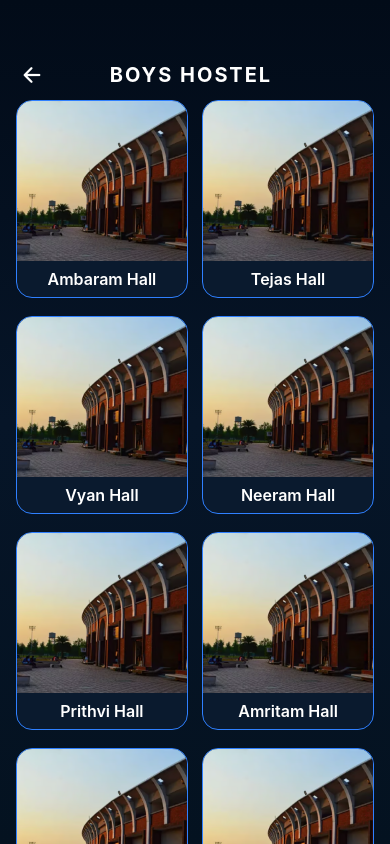
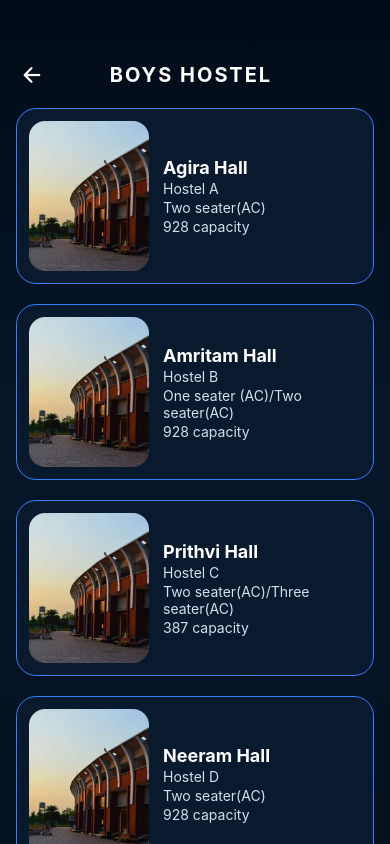
Before and after one commit to NavikaCodes/Frosh-App-Frontend, a React Native app: screen /Boys in a window 390 px wide. Built offline with nearby package versions, Linux system fonts and the light colour scheme.

Commit message:
Add GirlsScreen and BoysScreen

```diff
--- a/screens/BoysScreen.js
+++ b/screens/BoysScreen.js
@@ -22,27 +22,95 @@ const fallbackTheme = {
   accent: '#2F80FF',
 };
 
+// ---------- UPDATED ROOMS DATA (exact order) ----------
 const rooms = [
-  { id: 1, name: 'Ambaram Hall', image: require('../assets/cos.avif') },
-  { id: 2, name: 'Tejas Hall', image: require('../assets/cos.avif') },
-  { id: 3, name: 'Vyan Hall', image: require('../assets/cos.avif') },
-  { id: 4, name: 'Neeram Hall', image: require('../assets/cos.avif') },
-  { id: 5, name: 'Prithvi Hall', image: require('../assets/cos.avif') },
-  { id: 6, name: 'Amritam Hall', image: require('../assets/cos.avif') },
-  { id: 7, name: 'Vyom Hall', image: require('../assets/cos.avif') },
-  { id: 8, name: 'Anantam Hall', image: require('../assets/cos.avif') },
-  { id: 9, name: 'Viyat Hall', image: require('../assets/cos.avif') },
+  {
+    id: 1,
+    name: 'Agira Hall',
+    nickname: 'Hostel A',
+    seating: 'Two seater(AC)',
+    capacity: '928 capacity',
+    image: require('../assets/cos.avif'),
+  },
+  {
+    id: 2,
+    name: 'Amritam Hall',
+    nickname: 'Hostel B',
+    seating: 'One seater (AC)/Two seater(AC)',
+    capacity: '928 capacity',
+    image: require('../assets/cos.avif'),
+  },
+  {
+    id: 3,
+    name: 'Prithvi Hall',
+    nickname: 'Hostel C',
+    seating: 'Two seater(AC)/Three seater(AC)',
+    capacity: '387 capacity',
+    image: require('../assets/cos.avif'),
+  },
+  {
+    id: 4,
+    name: 'Neeram Hall',
+    nickname: 'Hostel D',
+    seating: 'Two seater(AC)',
+    capacity: '928 capacity',
+    image: require('../assets/cos.avif'),
+  },
+  {
+    id: 5,
+    name: 'Vyan Hall',
+    nickname: 'Hostel H',
+    seating: 'Four seater(AC)',
+    capacity: '670 capacity',
+    image: require('../assets/cos.avif'),
+  },
+  {
+    id: 6,
+    name: 'Tejas Hall',
+    nickname: 'Hostel J',
+    seating: 'One seater(Non AC)/Two seater(AC)',
+    capacity: '950 capacity',
+    image: require('../assets/cos.avif'),
+  },
+  {
+    id: 7,
+    name: 'Ambram Hall',
+    nickname: 'Hostel K',
+    seating: 'Two seater (AC/Non AC)',
+    capacity: '600 capacity',
+    image: require('../assets/cos.avif'),
+  },
+  {
+    id: 8,
+    name: 'Viyat Hall',
+    nickname: 'Hostel L',
+    seating: 'Two seater (AC)',
+    capacity: '200 capacity',
+    image: require('../assets/cos.avif'),
+  },
+  {
+    id: 9,
+    name: 'Anantam Hall',
+    nickname: 'Hostel M',
+    seating: 'Two seater(AC)/One seater(AC)',
+    capacity: '1148 capacity',
+    image: require('../assets/cos.avif'),
+  },
+  {
+    id: 10,
+    name: 'Vyom Hall',
+    nickname: 'Hostel O',
+    seating: 'Two seater(AC)',
+    capacity: '928 capacity',
+    image: require('../assets/cos.avif'),
+  },
 ];
 
 export default function BoysScreen({ theme: themeProp }) {
   const navigation = useNavigation();
   const route = useRoute();
 
-  // Accept theme as a direct prop OR from route.params (when reached via
-  // navigation.navigate('Hostels', { theme })), falling back only if
-  // neither is present.
   const t = themeProp || route.params?.theme || fallbackTheme;
-
   const isDarkTheme = t.textPrimary?.toUpperCase() === '#FFFFFF';
 
   return (
@@ -62,24 +130,36 @@ export default function BoysScreen({ theme: themeProp }) {
             <View style={{ width: 40 }} />
           </View>
 
-          <ScrollView contentContainerStyle={styles.scrollContent}>
-            <View style={styles.grid}>
+          <ScrollView showsVerticalScrollIndicator={false} contentContainerStyle={styles.scrollContent}>
             {rooms.map((room) => (
               <View
                 key={room.id}
                 style={[
-                    styles.card,
-                    {
-                      backgroundColor: t.cardBg,
-                      borderColor: t.accent,
-                    },
+                  styles.hallCard,
+                  { borderColor: t.accent, backgroundColor: t.cardBg },
                 ]}
               >
-                  <Image source={room.image} style={styles.cardImage} />
-                  <Text style={[styles.cardName, { color: t.textPrimary }]}>{room.name}</Text>
+                <Image source={room.image} style={styles.hallImage} />
+                <View style={styles.cardContent}>
+                  {/* Name */}
+                  <Text style={[styles.hallTitle, { color: t.textPrimary }]}>
+                    {room.name}
+                  </Text>
+                  {/* Nickname */}
+                  <Text style={[styles.hallSubtitle, { color: t.textSecondary }]}>
+                    {room.nickname}
+                  </Text>
+                  {/* Seating type */}
+                  <Text style={[styles.hallSubtitle, { color: t.textSecondary }]}>
+                    {room.seating}
+                  </Text>
+                  {/* Capacity */}
+                  <Text style={[styles.hallSubtitle, { color: t.textSecondary }]}>
+                    {room.capacity}
+                  </Text>
+                </View>
               </View>
             ))}
-            </View>
           </ScrollView>
         </SafeAreaView>
       </LinearGradient>
@@ -87,6 +167,7 @@ export default function BoysScreen({ theme: themeProp }) {
   );
 }
 
+// ---------- STYLES (unchanged) ----------
 const styles = StyleSheet.create({
   container: { flex: 1 },
   header: {
@@ -104,32 +185,19 @@ const styles = StyleSheet.create({
     letterSpacing: 2,
   },
   scrollContent: {
-    paddingHorizontal: 16,
-    paddingBottom: 16,
+    paddingBottom: 30,
+    paddingTop: 8,
   },
-  grid: {
+  hallCard: {
+    marginHorizontal: 16,
+    marginBottom: 20,
+    padding: 12,
+    borderRadius: 20,
+    borderWidth: 1,
     flexDirection: 'row',
-    flexWrap: 'wrap',
-    justifyContent: 'space-between',
   },
-  card: {
-    width: '48%',
-    marginBottom: 18,
-    borderRadius: 16,
-    overflow: 'hidden',
-    borderWidth: 1,
-    paddingBottom: 8,
-  },
-  cardImage: {
-    width: '100%',
-    height: 160,
-    resizeMode: 'cover',
-  },
-  cardName: {
-    fontSize: 16,
-    fontWeight: '600',
-    textAlign: 'center',
-    marginTop: 8,
-    paddingHorizontal: 4,
-  },
+  hallImage: { width: 120, height: 150, borderRadius: 16 },
+  cardContent: { flex: 1, marginLeft: 14, justifyContent: 'center' }, // changed to center vertically
+  hallTitle: { fontSize: 18, fontWeight: '700' },
+  hallSubtitle: { fontSize: 14, marginTop: 2 },
 });
--- a/screens/GirlsScreen.js
+++ b/screens/GirlsScreen.js
@@ -19,28 +19,70 @@ const fallbackTheme = {
   textPrimary: '#FFFFFF',
   textSecondary: '#D5DDF0',
   cardBg: '#0A1A2E',
-  accent: '#2F80FF',
+  accent: '#8F5BFF', // purple – used for icons/accents if needed
 };
 
+// ---------- GIRLS HOSTEL DATA ----------
 const rooms = [
-  { id: 1, name: 'Vasudha Hall', image: require('../assets/cos.avif') },
-  { id: 2, name: 'Ira Hall', image: require('../assets/cos.avif') },
-  { id: 3, name: 'Ananta Hall', image: require('../assets/cos.avif') },
-  { id: 4, name: 'Vahni Hall', image: require('../assets/cos.avif') },
-  { id: 5, name: 'Avni Hall', image: require('../assets/cos.avif') },
-  { id: 6, name: 'Dhriti Hall', image: require('../assets/cos.avif') },
+  {
+    id: 1,
+    name: 'Vasudha Hall',
+    nickname: 'Hostel G/E',
+    seating: 'Three seater(AC)/Four seater(AC)',
+    capacity: '360 capacity',
+    image: require('../assets/cos.avif'),
+  },
+  {
+    id: 2,
+    name: 'Ira Hall',
+    nickname: 'Hostel I',
+    seating: 'One seater (Non AC)/Three seater(AC)',
+    capacity: '320 capacity',
+    image: require('../assets/cos.avif'),
+  },
+  {
+    id: 3,
+    name: 'Ananta Hall',
+    nickname: 'Hostel N',
+    seating: 'One seater(AC)/Two seater(AC)',
+    capacity: '500 capacity',
+    image: require('../assets/cos.avif'),
+  },
+  {
+    id: 4,
+    name: 'Dhriti Hall',
+    nickname: 'Hostel PG-I',
+    seating: 'Two seater(AC)',
+    capacity: '928 capacity',
+    image: require('../assets/cos.avif'),
+  },
+  {
+    id: 5,
+    name: 'Avani Hall',
+    nickname: 'Hostel PG-II',
+    seating: 'Two seater(AC)',
+    capacity: '400 capacity',
+    image: require('../assets/cos.avif'),
+  },
+  {
+    id: 6,
+    name: 'Vahni Hall',
+    nickname: '',
+    seating: 'Two seater(AC)',
+    capacity: '400 capacity',
+    image: require('../assets/cos.avif'),
+  },
 ];
 
 export default function GirlsScreen({ theme: themeProp }) {
   const navigation = useNavigation();
   const route = useRoute();
 
-  // Accept theme as a direct prop OR from route.params (when reached via
-  // navigation.navigate('Hostels', { theme })), falling back only if
-  // neither is present.
   const t = themeProp || route.params?.theme || fallbackTheme;
+  const isDarkTheme = t.textPrimary?.toUpperCase() === '#FFFFFF';
 
-  const isDarkTheme = t.textPrimary?.toUpperCase() === '#FFFFFF';
+  // Fixed purple for card outline
+  const PURPLE = '#8F5BFF';
 
   return (
     <>
@@ -59,24 +101,37 @@ export default function GirlsScreen({ theme: themeProp }) {
             <View style={{ width: 40 }} />
           </View>
 
-          <ScrollView contentContainerStyle={styles.scrollContent}>
-            <View style={styles.grid}>
+          <ScrollView showsVerticalScrollIndicator={false} contentContainerStyle={styles.scrollContent}>
             {rooms.map((room) => (
               <View
                 key={room.id}
                 style={[
-                    styles.card,
+                  styles.hallCard,
                   {
+                    borderColor: PURPLE, // ✅ fixed purple outline
                     backgroundColor: t.cardBg,
-                      borderColor: t.accent,
                   },
                 ]}
               >
-                  <Image source={room.image} style={styles.cardImage} />
-                  <Text style={[styles.cardName, { color: t.textPrimary }]}>{room.name}</Text>
+                <Image source={room.image} style={styles.hallImage} />
+                <View style={styles.cardContent}>
+                  <Text style={[styles.hallTitle, { color: t.textPrimary }]}>
+                    {room.name}
+                  </Text>
+                  {room.nickname !== '' && (
+                    <Text style={[styles.hallSubtitle, { color: t.textSecondary }]}>
+                      {room.nickname}
+                    </Text>
+                  )}
+                  <Text style={[styles.hallSubtitle, { color: t.textSecondary }]}>
+                    {room.seating}
+                  </Text>
+                  <Text style={[styles.hallSubtitle, { color: t.textSecondary }]}>
+                    {room.capacity}
+                  </Text>
+                </View>
               </View>
             ))}
-            </View>
           </ScrollView>
         </SafeAreaView>
       </LinearGradient>
@@ -84,6 +139,7 @@ export default function GirlsScreen({ theme: themeProp }) {
   );
 }
 
+// ---------- STYLES (unchanged, except borderColor is now fixed purple via inline style) ----------
 const styles = StyleSheet.create({
   container: { flex: 1 },
   header: {
@@ -101,32 +157,20 @@ const styles = StyleSheet.create({
     letterSpacing: 2,
   },
   scrollContent: {
-    paddingHorizontal: 16,
-    paddingBottom: 16,
+    paddingBottom: 30,
+    paddingTop: 8,
   },
-  grid: {
+  hallCard: {
+    marginHorizontal: 16,
+    marginBottom: 20,
+    padding: 12,
+    borderRadius: 20,
+    borderWidth: 1,
     flexDirection: 'row',
-    flexWrap: 'wrap',
-    justifyContent: 'space-between',
+    // borderColor is now applied inline as PURPLE
   },
-  card: {
-    width: '48%',
-    marginBottom: 18,
-    borderRadius: 16,
-    overflow: 'hidden',
-    borderWidth: 1,
-    paddingBottom: 8,
-  },
-  cardImage: {
-    width: '100%',
-    height: 160,
-    resizeMode: 'cover',
-  },
-  cardName: {
-    fontSize: 16,
-    fontWeight: '600',
-    textAlign: 'center',
-    marginTop: 8,
-    paddingHorizontal: 4,
-  },
+  hallImage: { width: 120, height: 150, borderRadius: 16 },
+  cardContent: { flex: 1, marginLeft: 14, justifyContent: 'center' },
+  hallTitle: { fontSize: 18, fontWeight: '700' },
+  hallSubtitle: { fontSize: 14, marginTop: 2 },
 });
```
Lines whose indentation alone changed are shown as unchanged.
